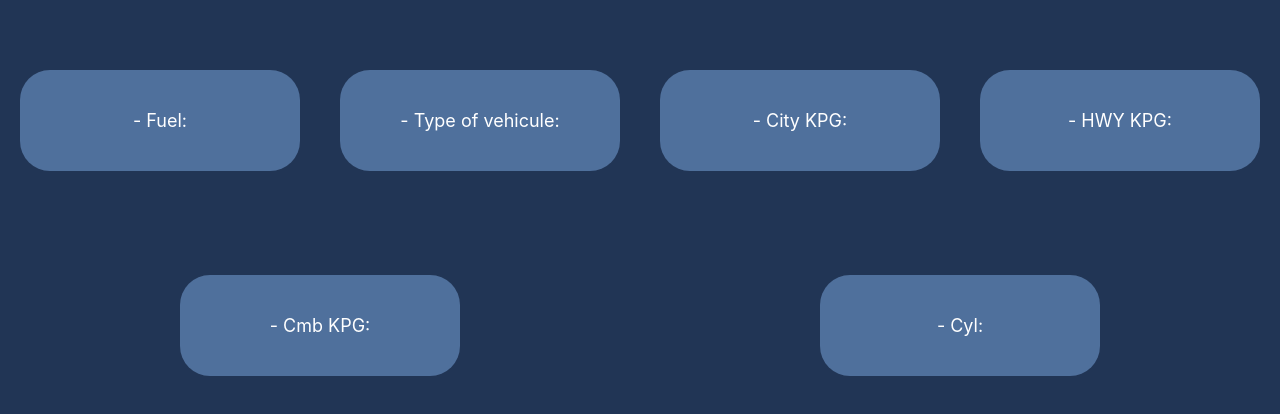
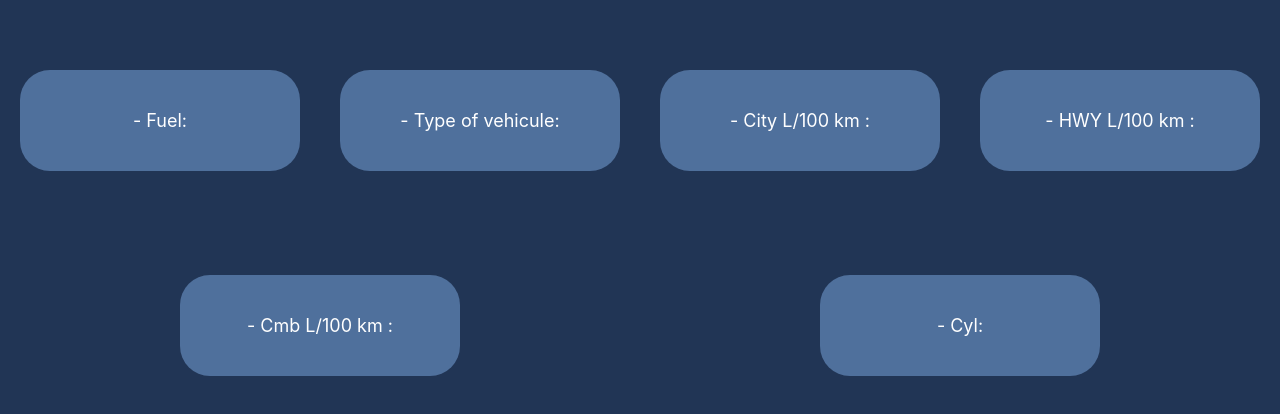
Before and after one commit to PierreLeBris/datacar_project, a React (Create React App) app: page /1 in a window 1280 px wide. Shown: the part 516-930 px from the top of the page. Built offline with nearby package versions, Linux system fonts and the light colour scheme; no server answers.

Commit message:
Update index.js

```diff
--- a/src/component/singleCar/index.js
+++ b/src/component/singleCar/index.js
@@ -52,9 +52,9 @@ const SingleCar = (props) => {
             <ThirdLine>
                 <StyledElement>- Fuel: {apiResponse.Fuel}</StyledElement>
                 <StyledElement>- Type of vehicule: {apiResponse["Veh Class"]}</StyledElement>
-                <StyledElement>- City KPG: {apiResponse["City MPG"]}</StyledElement>
-                <StyledElement>- HWY KPG: {apiResponse["Hwy MPG"]}</StyledElement>
-                <StyledElement>- Cmb KPG: {apiResponse["Cmb MPG"]}</StyledElement>
+                <StyledElement>- City L/100 km : {apiResponse["City MPG"]}</StyledElement>
+                <StyledElement>- HWY L/100 km : {apiResponse["Hwy MPG"]}</StyledElement>
+                <StyledElement>- Cmb L/100 km : {apiResponse["Cmb MPG"]}</StyledElement>
                 <StyledElement>- Cyl: {apiResponse["Cyl"]}</StyledElement>
             </ThirdLine>
 
```
